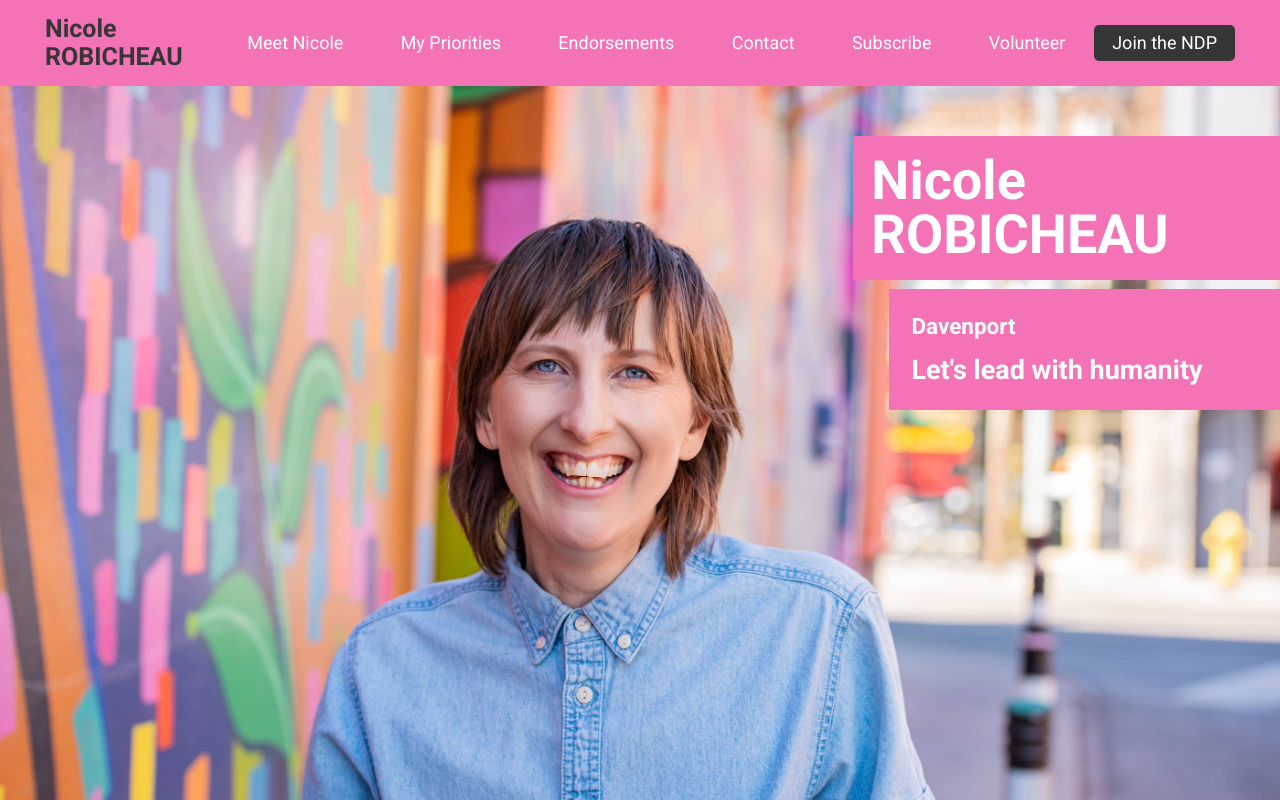
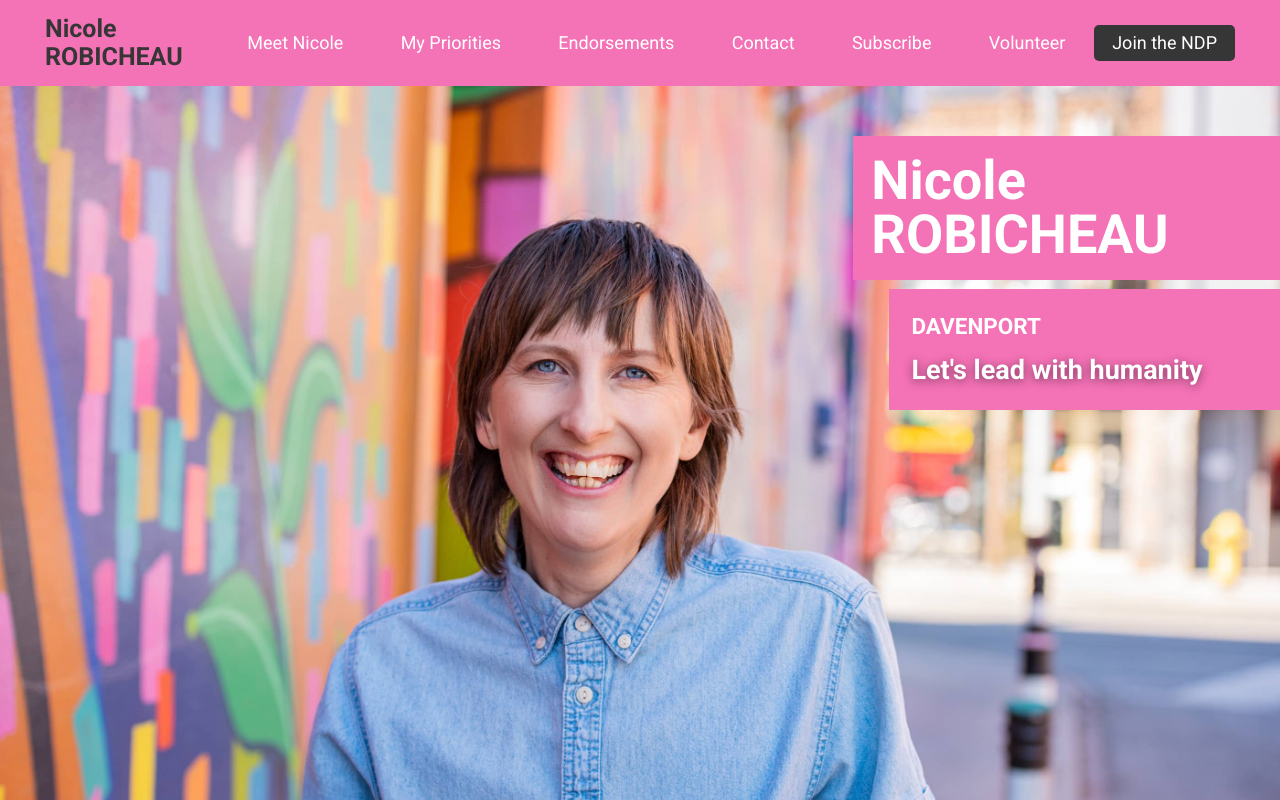
Before and after one commit to wils3005/robicheau.ca, a Next.js app: page / in a window 1280 px wide. Shown: the top 800 px of the page. Built offline with nearby package versions, Linux system fonts and the light colour scheme; a web font is replaced by a local one.

Commit message:
Tue, 11 May 2021 05:02:45 GMT
 4 files changed, 14504 insertions(+), 16 deletions(-)

```diff
--- a/components/hero-image.tsx
+++ b/components/hero-image.tsx
@@ -17,9 +17,9 @@ const HeroImage: FC = () => {
 
         <div className="bg-primary my-1 p-1 md:p-2 lg:p-3 xl:p-4 pull-right text-left text-white w-11/12">
           <p className="font-bold p-1 text-md md:text-lg lg:text-xl">
-            Davenport
+            DAVENPORT
           </p>
-          <p className="font-extrabold p-1 text-lg md:text-xl lg:text-2xl">
+          <p className="text-shadow font-extrabold p-1 text-lg md:text-xl lg:text-2xl">
             Let&apos;s lead with humanity
           </p>
         </div>
--- a/components/what-i-care-about.tsx
+++ b/components/what-i-care-about.tsx
@@ -7,7 +7,7 @@ const WhatICareAbout: FC = () => {
 
       <div className="section--content">
         <img
-          alt="TODO"
+          alt="Nicole in discussion with a Philippines local after Typhoon Haiyan"
           className="image--source float-left m-2 w-1/4"
           src="nicole-robicheau-field2-5184x3456.jpg"
         />
--- a/styles/globals.css
+++ b/styles/globals.css
@@ -1,3 +1,13 @@
+@tailwind base;
+@tailwind components;
+@tailwind utilities;
+
+@layer utilities {
+  .text-shadow {
+    text-shadow: 0 2px 10px rgba(0, 0, 0, 0.5);
+  }
+}
+
 @charset "UTF-8";
 /*
 Theme Name:     Project Name
@@ -7,10 +17,6 @@ Version:        1.0
 * {
   box-sizing: border-box;
 }
-
-@tailwind base;
-@tailwind components;
-@tailwind utilities;
 
 .clearfix:after {
   content: "";
```
Also changed, not shown: 1 other file (tests, documents, lock files or other folders).
